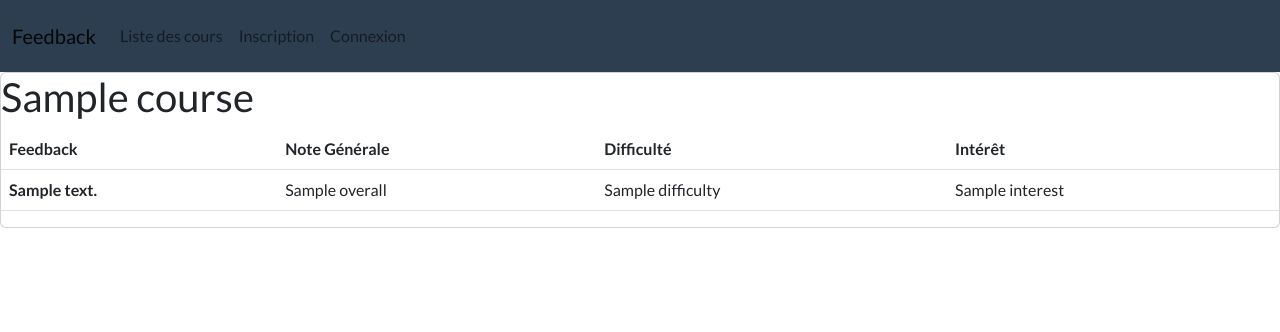
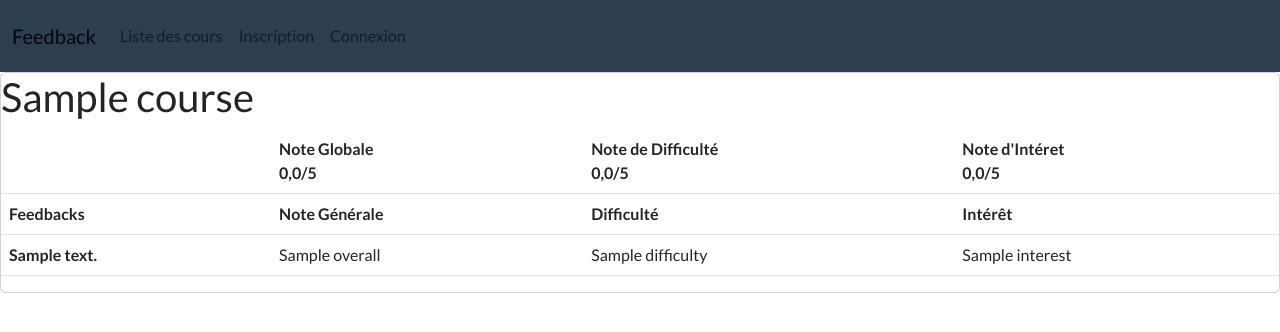
Before and after one commit to AChardonnet/PC_feedback, a Symfony app: template templates/course/course.html.twig in a window 1280 px wide. Shown: the top 332 px of the page. Run offline with Twig, Linux system fonts and the light colour scheme; the template is opened without the code that fills it: most values are stand-ins (such as "Sample title", 1, 10 or a date in 2020); some libraries are stand-ins or nearby versions.

Commit message:
ajout des notes moyenne sur la page d'un cours

```diff
--- a/src/Controller/CourseController.php
+++ b/src/Controller/CourseController.php
@@ -26,9 +26,11 @@ class CourseController extends AbstractController
     {
         $course = $entityManager->getRepository(Course::class)->find($id);
         $feedbacks = $entityManager->getRepository(Feedback::class)->findAllOf($course);
+        $scores = $entityManager->getRepository(Course::class)->getScores($id);
         return $this->render('course/course.html.twig', [
             'course' => $course,
-            'feedbacks' => $feedbacks
+            'feedbacks' => $feedbacks,
+            'scores' => $scores
         ]);
     }
 }
--- a/templates/course/course.html.twig
+++ b/templates/course/course.html.twig
@@ -5,17 +5,23 @@
 {% block body %}
     <div class="card">
         <div class="header"><h2>{{ course.name }}</h2></div>
-        <div class="body">
+        <div class="header">
             {% if feedbacks != [] %}
                 <table class="table">
                     <thead>
                     <tr>
-                        <th scope="col">Feedback</th>
+                        <th scope="col"></th>
+                        <th scope="col">Note Globale<br>{{ scores[0][1]|number_format(1,',') }}/5</th>
+                        <th scope="col">Note de Difficulté<br>{{ scores[0][2]|number_format(1,',') }}/5</th>
+                        <th scope="col">Note d'Intéret<br>{{ scores[0][3]|number_format(1,',') }}/5</th>
+                    </tr>
+                    </thead>
+                    <tr>
+                        <th scope="col">Feedbacks</th>
                         <th scope="col">Note Générale</th>
                         <th scope="col">Difficulté</th>
                         <th scope="col">Intérêt</th>
                     </tr>
-                    </thead>
                     <tbody>
                     {% for feedback in feedbacks %}
                         <tr>
@@ -28,9 +34,9 @@
                     </tbody>
                 </table>
             {% else %}
+                </table>
                 <h4>Ce cours n'as pas de feedback.</h4>
             {% endif %}
         </div>
     </div>
-    {{ dump(course) }}
 {% endblock %}
```
Also changed, not shown: src/Repository/CourseRepository.php (+11 -0 lines).
